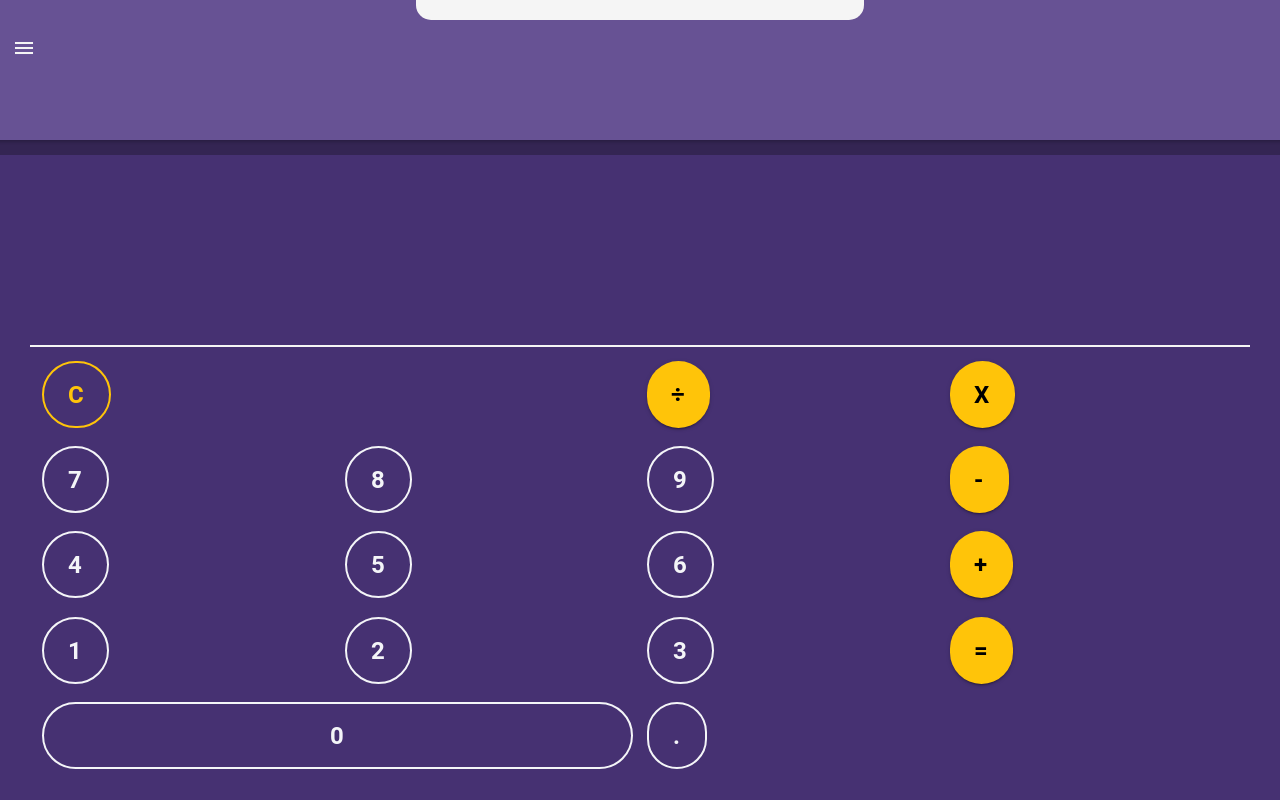
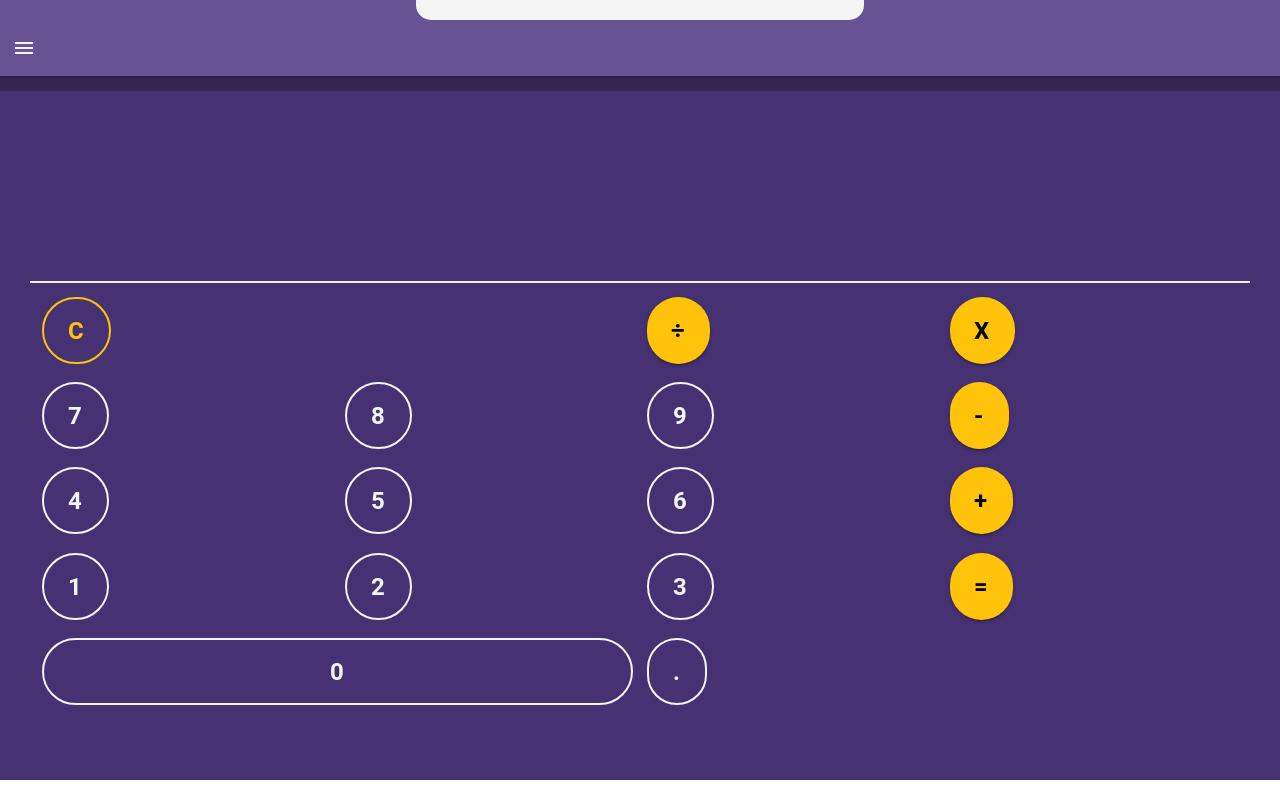
Before and after one commit to mgkdn9/calculator, a React (Create React App) app: page /home in a window 1280 px wide. Built offline with nearby package versions, Linux system fonts and the light colour scheme.

Commit message:
fixed colors when input goes past one line. Slight improvement for landscape mode

```diff
--- a/src/App.tsx
+++ b/src/App.tsx
@@ -1,4 +1,4 @@
-import React,{ useState } from "react";
+import React, { useState } from "react";
 import { Redirect, Route } from "react-router-dom";
 import { IonApp, IonRouterOutlet, setupIonicReact } from "@ionic/react";
 import { IonReactRouter } from "@ionic/react-router";
@@ -85,7 +85,10 @@ const App: React.FC = () => {
         result = (fRunningTotal / fOperand).toFixed(4).toString();
         break;
     }
-    setHistory([...history,`${runningTotal} ${operation} ${operand} = ${result}`])
+    setHistory([
+      ...history,
+      `${runningTotal} ${operation} ${operand} = ${result}`,
+    ]);
     console.log(history);
     return result;
   };
@@ -108,7 +111,15 @@ const App: React.FC = () => {
 
   return (
     <IonApp>
-      <IonReactRouter>
+      <IonReactRouter
+      // operand={operand}
+      // runningTotal={runningTotal}
+      // operation={operation}
+      // addDigit={addDigit}
+      // chooseOperation={chooseOperation}
+      // equals={equals}
+      // clear={clear}
+      >
         <Menu />
         <IonRouterOutlet id="main">
           <Route exact path="/home">
@@ -122,9 +133,35 @@ const App: React.FC = () => {
               clear={clear}
             />
           </Route>
+          {/* <Route
+            path="/home"
+            render={(
+              operand: any,
+              runningTotal: any,
+              operation: any,
+              addDigit: any,
+              chooseOperation: any,
+              equals: any,
+              clear: any
+            ) => (
+              <Home
+                operand={operand}
+                runningTotal={runningTotal}
+                operation={operation}
+                addDigit={addDigit}
+                chooseOperation={chooseOperation}
+                equals={equals}
+                clear={clear}
+              />
+            )}
+          /> */}
           <Route exact path="/">
             <Redirect to="/home" />
           </Route>
+          {/* <Route
+            path="/history"
+            render={(history) => <CalculationHistory history={history} />}
+          /> */}
           <Route exact path="/history">
             <CalculationHistory history={history} />
           </Route>
--- a/src/pages/Home.css
+++ b/src/pages/Home.css
@@ -7,7 +7,12 @@
 }
 .header {
   background-color: var(--light-purple);
-  height: 140px;
+  min-height: 140px;
+}
+@media screen and (orientation:landscape){
+  .header {
+    min-height: 30px;
+  }
 }
 .knotch {
   margin: 0 auto;
@@ -26,7 +31,7 @@
 }
 .main {
   background-color: var(--medium-purple);
-  height: 689px;
+  min-height: 689px;
   padding: 30px;
 }
 .running-total {
```
Also changed, not shown: 1 other file (tests, documents, lock files or other folders).
